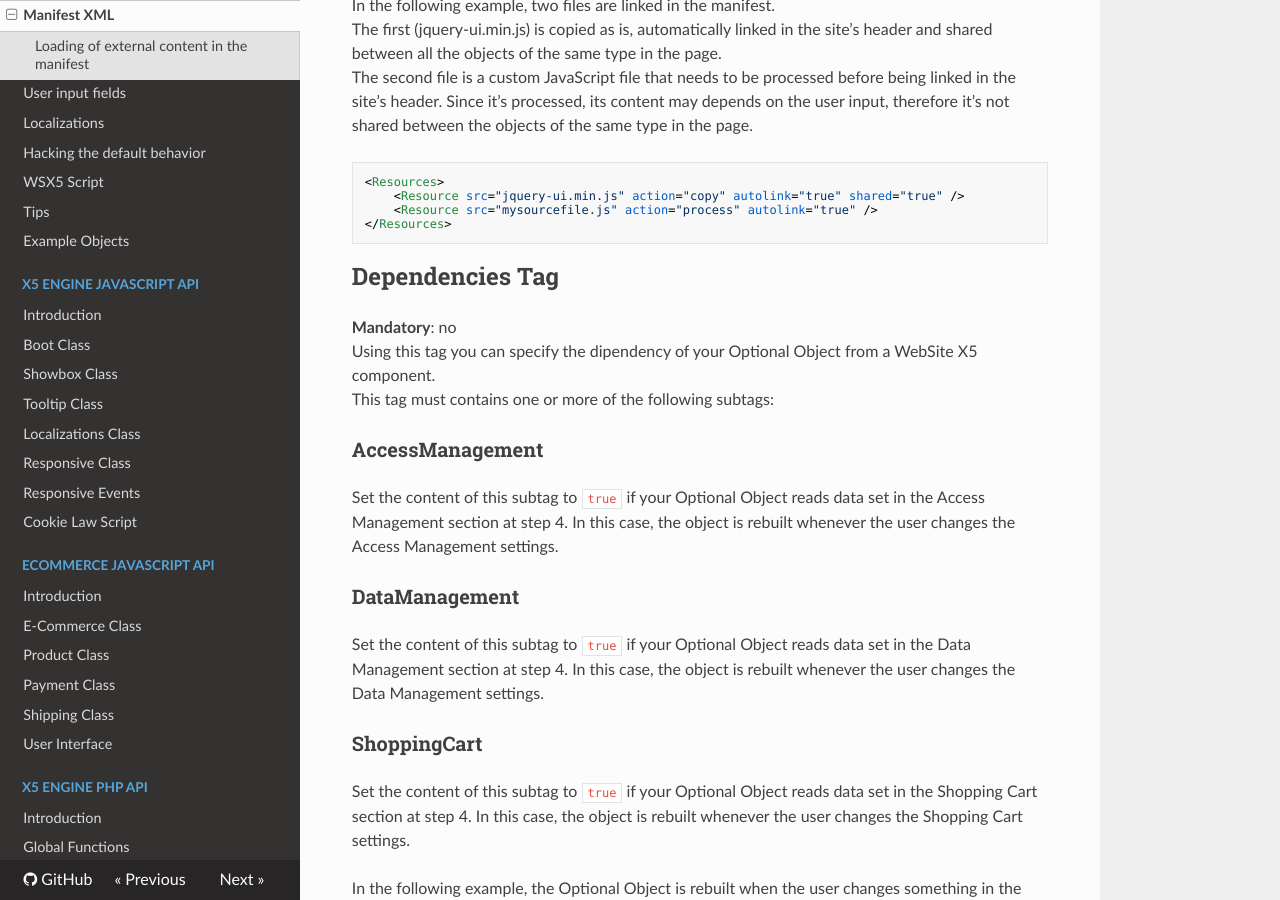
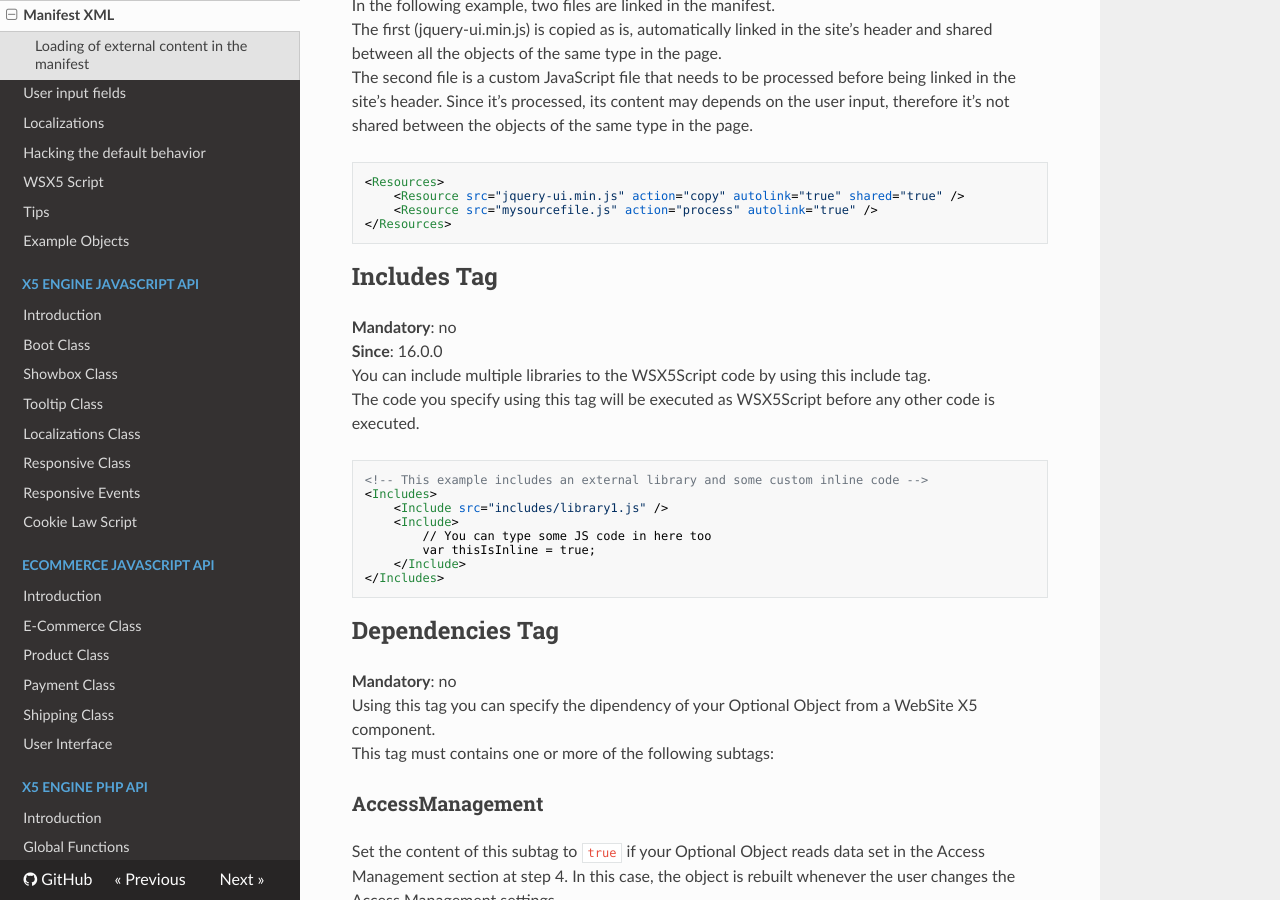
Before and after one commit to WebSiteX5/wsx5-developers-guide, an MkDocs documentation site: the page built from docs/optional-objects/manifest-xml.md, in a window 1280 px wide and 900 px high, scrolled down 4625 px. Built offline with MkDocs 1.6.1, drawn with Linux system fonts in a browser that asks for light colours; nearby versions of some CDN libraries; old or Windows-style settings are respelled for this version of MkDocs.

Commit message:
Oggetti Opzionali: Aggiornamento documentazione per i tag Include
WSX5-1794

````diff
--- a/docs/optional-objects/manifest-xml.md
+++ b/docs/optional-objects/manifest-xml.md
@@ -202,6 +202,23 @@ The second file is a custom JavaScript file that needs to be processed before be
 </Resources>
 ```
 
+## Includes Tag
+**Mandatory**: no
+**Since**: 16.0.0
+You can include multiple libraries to the WSX5Script code by using this include tag.
+The code you specify using this tag will be executed as WSX5Script before any other code is executed.
+
+```xml
+<!-- This example includes an external library and some custom inline code -->
+<Includes>
+	<Include src="includes/library1.js" />
+	<Include>
+		// You can type some JS code in here too
+		var thisIsInline = true;
+	</Include>
+</Includes>
+```
+
 ## Dependencies Tag
 **Mandatory**: no
 Using this tag you can specify the dipendency of your Optional Object from a WebSite X5 component.
````
